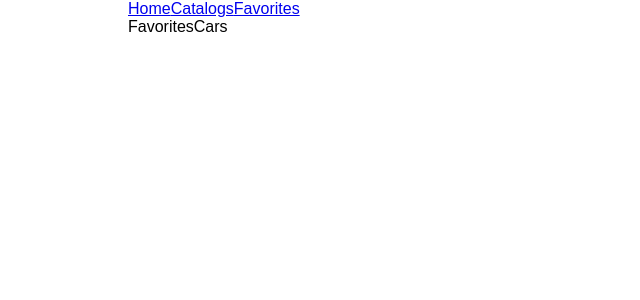
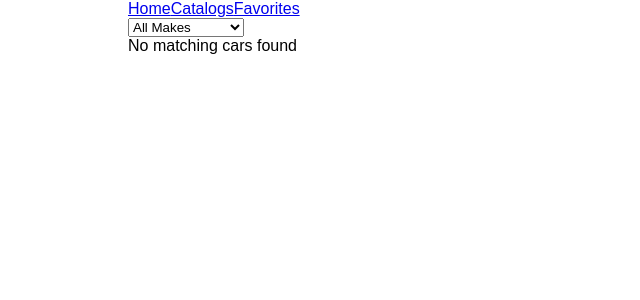
Before and after one commit to nadiyniy/adverts_cars, a React (Create React App) app: page /favorites in a window 1280 px wide. Shown: the top 300 px of the page, without its empty margins (0-640 px from the left). Built offline with nearby package versions, Linux system fonts and the light colour scheme.

Commit message:
add page favorites, add filter, addd pagination

```diff
--- a/src/components/AdvertsCars/AdvertsCars.jsx
+++ b/src/components/AdvertsCars/AdvertsCars.jsx
@@ -1,25 +1,71 @@
-import React, { useEffect } from 'react';
+import React, { useEffect, useState } from 'react';
 import { useDispatch, useSelector } from 'react-redux';
 import { selectAdvertsCars } from '../../redux/cars/selectros';
 import { fetchCarsThunk } from '../../redux/cars/operations';
 import CardList from '../CardList/CardList';
 
+const makes = [
+	'Buick',
+	'Volvo',
+	'HUMMER',
+	'Subaru',
+	'Mitsubishi',
+	'Nissan',
+	'Lincoln',
+	'GMC',
+	'Hyundai',
+	'MINI',
+	'Bentley',
+	'Mercedes-Benz',
+	'Aston Martin',
+	'Pontiac',
+	'Lamborghini',
+	'Audi',
+	'BMW',
+	'Chevrolet',
+	'Mercedes-Benz',
+	'Chrysler',
+	'Kia',
+	'Land',
+];
+
 const AdvertsCars = () => {
-	const cars = useSelector(selectAdvertsCars);
+	const allCars = useSelector(selectAdvertsCars);
 	const dispatch = useDispatch();
+	const [displayedCars, setDisplayedCars] = useState(12);
+	const [selectedMake, setSelectedMake] = useState('');
 
 	useEffect(() => {
 		const data = {
 			page: 1,
-			limit: 12,
+			limit: displayedCars,
 		};
 		dispatch(fetchCarsThunk(data));
-	}, [dispatch]);
+	}, [dispatch, displayedCars]);
+
+	const loadMore = () => {
+		setDisplayedCars((prevDisplayedCars) => prevDisplayedCars + 12);
+	};
+	const handleMakeChange = (event) => {
+		setSelectedMake(event.target.value);
+	};
+
+	const filteredCars = selectedMake ? allCars.filter((car) => car.make === selectedMake) : allCars;
 
 	return (
 		<>
-			{!cars?.length ? <p>no card list</p> : <CardList items={cars} />}
-			<button>load more</button>
+			<div>
+				<select onChange={handleMakeChange} value={selectedMake}>
+					<option value=''>All Makes</option>
+					{makes.map((item) => (
+						<option key={item} value={item}>
+							{item}
+						</option>
+					))}
+				</select>
+			</div>
+			{!filteredCars?.length ? <p>No matching cars found</p> : <CardList items={filteredCars} />}
+			{displayedCars <= 32 && <button onClick={loadMore}>load more</button>}
 		</>
 	);
 };
--- /dev/null
+++ b/src/components/CarCardInformation/CarCardInformation.jsx
@@ -0,0 +1,70 @@
+import React from 'react';
+import { useSelector } from 'react-redux';
+import { selectAdvertsCars } from '../../redux/cars/selectros';
+import { Link } from 'react-router-dom';
+import { useModal } from '../../shared/hooks/UseModal';
+
+const CarCardInformation = ({
+	img,
+	make,
+	model,
+	year,
+	address,
+	id,
+	type,
+	fuelConsumption,
+	engineSize,
+	description,
+	accessories,
+	functionalities,
+	rentalConditions,
+	mileage,
+	rentalPrice,
+	closeModal,
+}) => {
+	// const { closeModal } = useModal();
+
+	return (
+		<div style={{ background: 'white' }}>
+			<button onClick={() => closeModal(false)}>
+				<svg xmlns='http://www.w3.org/2000/svg' width='14' height='14' viewBox='0 0 14 14' fill='none'>
+					<path d='M1 1L13 13' stroke='#121417' strokeWidth='1.8' strokeLinecap='round' strokeLinejoin='round' />
+				</svg>
+			</button>
+			<img src={img} alt={make} />
+			<h3>
+				{make}
+				<span>{model}</span>,{year}
+			</h3>
+			<ul>
+				<li>{address}</li>
+				<li>id: {id}</li>
+				<li>Year: {year}</li>
+				<li>Type: {type}</li>
+				<li>Fuel Consumption: {fuelConsumption}</li>
+				<li>Engine Size: {engineSize}</li>
+			</ul>
+			<p>{description}</p>
+			<h4>Accessories and functionalities:</h4>
+			<ul>
+				{accessories.map((item) => (
+					<li key={item}>{item}</li>
+				))}
+			</ul>
+			<ul>
+				{functionalities.map((item) => (
+					<li key={item}>{item}</li>
+				))}
+			</ul>
+			<h4>Rental Conditions: </h4>
+			<ul>
+				<li>{rentalConditions}</li>
+				<li>{mileage.toString().replace(/\B(?=(\d{3})+(?!\d))/g, ',')}</li>
+				<li>{rentalPrice}</li>
+			</ul>
+			<a href='tel:+380730000000'>Rental car</a>
+		</div>
+	);
+};
+
+export default CarCardInformation;
--- a/src/components/Card/Card.jsx
+++ b/src/components/Card/Card.jsx
@@ -1,20 +1,35 @@
 import React, { useState } from 'react';
 // import { useModal } from '../../shared/hooks/UseModal';
 import Modal from '../Modal/Modal';
+import CarCardInformation from '../CarCardInformation/CarCardInformation';
+import { useDispatch, useSelector } from 'react-redux';
+import { selectFavorites } from '../../redux/cars/selectros';
+import { addToFavorites, removeFromFavorites } from '../../redux/cars/slice';
 
-const Card = ({ img, make, model, year, rentalPrice, address, rentalCompany, type, functionalities, id }) => {
-	// const { closeModal } = useModal();
+const Card = (props) => {
+	const { img, make, model, year, rentalPrice, address, rentalCompany, type, functionalities, id } = props;
 	const [isOpenLearnMore, setOpenLearnMore] = useState(false);
+	const favorites = useSelector(selectFavorites);
+	const dispatch = useDispatch();
+	const isFavorite = favorites.some((favorite) => favorite.id === id);
 
 	const clickLearnMore = () => {
 		setOpenLearnMore(true);
+	};
+	const toggleFavorite = () => {
+		if (isFavorite) {
+			dispatch(removeFromFavorites(props));
+		} else {
+			dispatch(addToFavorites(props));
+		}
 	};
 
 	return (
 		<div>
 			<div>
 				<img src={img} alt={make} />
-				<span>
+				<span onClick={toggleFavorite}>
+					{isFavorite ? (
 						<svg xmlns='http://www.w3.org/2000/svg' width='18' height='18' viewBox='0 0 18 18' fill='none'>
 							<path
 								d='M15.63 3.4575C15.2469 3.07425 14.7921 2.77023 14.2915 2.56281C13.7909 2.35539 13.2543 2.24863 12.7125 2.24863C12.1706 2.24863 11.634 2.35539 11.1334 2.56281C10.6329 2.77023 10.178 3.07425 9.79497 3.4575L8.99997 4.2525L8.20497 3.4575C7.4312 2.68373 6.38174 2.24903 5.28747 2.24903C4.19319 2.24903 3.14374 2.68373 2.36997 3.4575C1.5962 4.23127 1.1615 5.28072 1.1615 6.375C1.1615 7.46927 1.5962 8.51873 2.36997 9.2925L3.16497 10.0875L8.99997 15.9225L14.835 10.0875L15.63 9.2925C16.0132 8.90943 16.3172 8.45461 16.5247 7.95401C16.7321 7.45342 16.8388 6.91686 16.8388 6.375C16.8388 5.83313 16.7321 5.29657 16.5247 4.79598C16.3172 4.29539 16.0132 3.84056 15.63 3.4575Z'
@@ -25,6 +40,18 @@ const Card = ({ img, make, model, year, rentalPrice, address, rentalCompany, typ
 								strokeLinejoin='round'
 							/>
 						</svg>
+					) : (
+						<svg xmlns='http://www.w3.org/2000/svg' width='18' height='18' viewBox='0 0 18 18' fill='none'>
+							<path
+								d='M15.63 3.4575C15.2469 3.07425 14.7921 2.77023 14.2915 2.56281C13.7909 2.35539 13.2543 2.24863 12.7125 2.24863C12.1706 2.24863 11.634 2.35539 11.1334 2.56281C10.6329 2.77023 10.178 3.07425 9.79497 3.4575L8.99997 4.2525L8.20497 3.4575C7.4312 2.68373 6.38174 2.24903 5.28747 2.24903C4.19319 2.24903 3.14374 2.68373 2.36997 3.4575C1.5962 4.23127 1.1615 5.28072 1.1615 6.375C1.1615 7.46927 1.5962 8.51873 2.36997 9.2925L3.16497 10.0875L8.99997 15.9225L14.835 10.0875L15.63 9.2925C16.0132 8.90943 16.3172 8.45461 16.5247 7.95401C16.7321 7.45342 16.8388 6.91686 16.8388 6.375C16.8388 5.83313 16.7321 5.29657 16.5247 4.79598C16.3172 4.29539 16.0132 3.84056 15.63 3.4575Z'
+								stroke='white'
+								strokeOpacity='0.8'
+								strokeWidth='1.5'
+								strokeLinecap='round'
+								strokeLinejoin='round'
+							/>
+						</svg>
+					)}
 				</span>
 			</div>
 			<div>
@@ -41,11 +68,11 @@ const Card = ({ img, make, model, year, rentalPrice, address, rentalCompany, typ
 				<li>{model}</li>
 				<li>{functionalities[0]}</li>
 			</ul>
-			id
+
 			<button onClick={clickLearnMore}>Learn more</button>
 			{isOpenLearnMore && (
 				<Modal closeModal={() => setOpenLearnMore(false)}>
-					<p>Modal</p>
+					<CarCardInformation closeModal={setOpenLearnMore} {...props} />
 				</Modal>
 			)}
 		</div>
--- a/src/components/FavoritesCars/FavoritesCars.jsx
+++ b/src/components/FavoritesCars/FavoritesCars.jsx
@@ -1,7 +1,63 @@
-import React from 'react';
+import React, { useState } from 'react';
+import { useSelector } from 'react-redux';
+import { selectFavorites } from '../../redux/cars/selectros';
+import CardList from '../CardList/CardList';
+const makes = [
+	'Buick',
+	'Volvo',
+	'HUMMER',
+	'Subaru',
+	'Mitsubishi',
+	'Nissan',
+	'Lincoln',
+	'GMC',
+	'Hyundai',
+	'MINI',
+	'Bentley',
+	'Mercedes-Benz',
+	'Aston Martin',
+	'Pontiac',
+	'Lamborghini',
+	'Audi',
+	'BMW',
+	'Chevrolet',
+	'Mercedes-Benz',
+	'Chrysler',
+	'Kia',
+	'Land',
+];
+const FavoritesCars = () => {
+	const favorites = useSelector(selectFavorites);
+	const [visibleItems, setVisibleItems] = useState(12);
+	const visibleFavorites = favorites.slice(0, visibleItems);
+	const [selectedMake, setSelectedMake] = useState('');
 
-const FavoritesCars = () => {
-	return <div>FavoritesCars</div>;
+	const handleLoadMore = () => {
+		setVisibleItems((prevVisibleItems) => prevVisibleItems + 12);
+	};
+
+	const handleMakeChange = (event) => {
+		setSelectedMake(event.target.value);
+	};
+
+	const filteredCars = selectedMake ? visibleFavorites.filter((car) => car.make === selectedMake) : favorites;
+
+	return (
+		<>
+			<div>
+				<select onChange={handleMakeChange} value={selectedMake}>
+					<option value=''>All Makes</option>
+					{makes.map((item) => (
+						<option key={item} value={item}>
+							{item}
+						</option>
+					))}
+				</select>
+			</div>
+			{!filteredCars?.length ? <p>No matching cars found</p> : <CardList items={filteredCars} />}
+			{favorites.length > visibleItems && <button onClick={handleLoadMore}>Load more</button>}
+		</>
+	);
 };
 
 export default FavoritesCars;
--- a/src/redux/cars/slice.js
+++ b/src/redux/cars/slice.js
@@ -5,6 +5,7 @@ const initialState = {
 	cars: [],
 	error: null,
 	isLoading: false,
+	filter: '',
 	favorites: [],
 };
 
@@ -15,6 +16,12 @@ const advertsCarsSlice = createSlice({
 		setFilter: (state, { payload }) => {
 			state.filter = payload;
 		},
+		addToFavorites: (state, { payload }) => {
+			state.favorites.push(payload);
+		},
+		removeFromFavorites: (state, { payload }) => {
+			state.favorites = state.favorites.filter((favorite) => favorite.id !== payload.id);
+		},
 	},
 	extraReducers: (builder) => {
 		builder.addCase(fetchCarsThunk.fulfilled, (state, { payload }) => {
@@ -22,6 +29,6 @@ const advertsCarsSlice = createSlice({
 		});
 	},
 });
-export const { setFilter } = advertsCarsSlice.actions;
+export const { setFilter, addToFavorites, removeFromFavorites } = advertsCarsSlice.actions;
 
 export const advertsCarsReducer = advertsCarsSlice.reducer;
```
Lines whose indentation alone changed are shown as unchanged.
